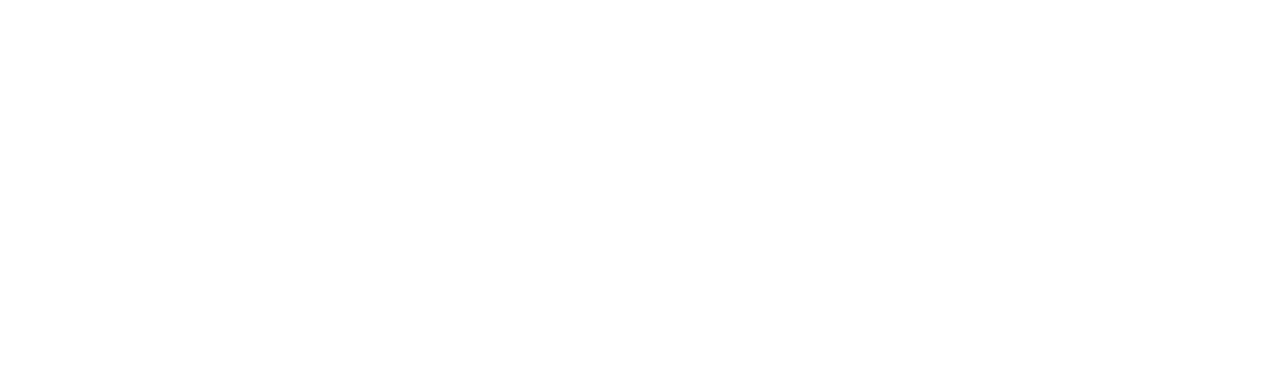
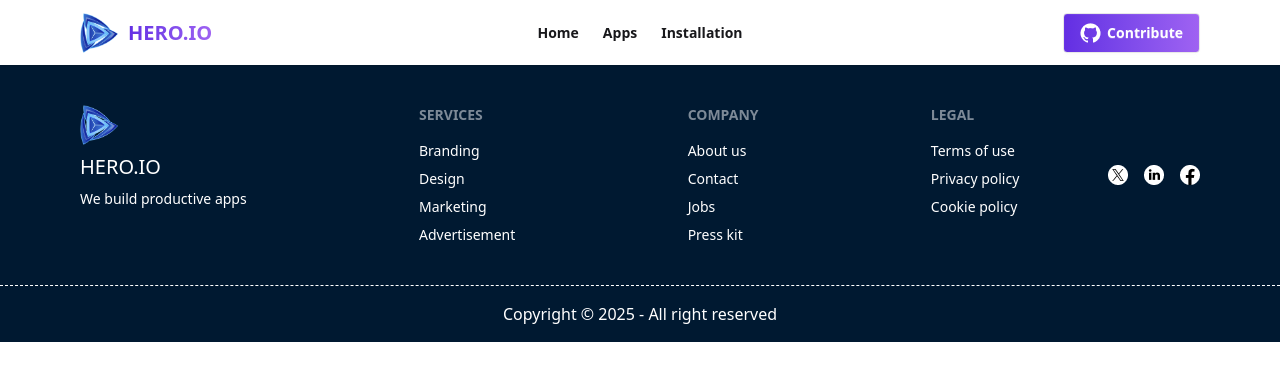
Before and after one commit to didarulshahriar37/Hero-Apps, a React (Vite) app: page / in a window 1280 px wide. Shown: the top 380 px of the page. Built offline with nearby package versions, Linux system fonts and the light colour scheme.

Commit message:
added navbar and footer

```diff
--- a/src/Routes/Routes.jsx
+++ b/src/Routes/Routes.jsx
@@ -2,11 +2,12 @@
 import { createBrowserRouter } from "react-router";
 import Home from '../Pages/Home/Home';
 import ErrorPage from '../Pages/ErrorPage/ErrorPage';
+import Root from '../Pages/Root/Root';
 
 export const router = createBrowserRouter([
   {
     path: "/",
-    Component: Home,
+    Component: Root,
     errorElement: <ErrorPage></ErrorPage>,
     children:[
 
--- a/src/components/Footer/Footer.jsx
+++ b/src/components/Footer/Footer.jsx
@@ -1,9 +1,55 @@
 import React from 'react';
+import logo from '../../assets/logo.png';
+import x from '../../assets/x.png';
+import linkedIn from '../../assets/linkedIn.png';
+import fb from '../../assets/fb.png';
 
 const Footer = () => {
     return (
         <div>
-
+            <footer className="footer sm:footer-horizontal bg-[#001931] text-base-content p-10 border-b-1 border-dashed border-white px-20">
+                <aside>
+                    <img className='w-10 h-10' src={logo} alt="" />
+                    <p className='text-xl text-white'>HERO.IO</p>
+                    <p className='text-md text-white'>We build productive apps</p>
+                </aside>
+                <nav className='md:ml-30'>
+                    <h6 className="footer-title text-gray-300 font-bold">Services</h6>
+                    <a className="link link-hover text-white">Branding</a>
+                    <a className="link link-hover text-white">Design</a>
+                    <a className="link link-hover text-white">Marketing</a>
+                    <a className="link link-hover text-white">Advertisement</a>
+                </nav>
+                <nav className='md:ml-30'>
+                    <h6 className="footer-title text-gray-300 font-bold">Company</h6>
+                    <a className="link link-hover text-white">About us</a>
+                    <a className="link link-hover text-white">Contact</a>
+                    <a className="link link-hover text-white">Jobs</a>
+                    <a className="link link-hover text-white">Press kit</a>
+                </nav>
+                <nav className='md:ml-30'>
+                    <h6 className="footer-title text-gray-300 font-bold">Legal</h6>
+                    <a className="link link-hover text-white">Terms of use</a>
+                    <a className="link link-hover text-white">Privacy policy</a>
+                    <a className="link link-hover text-white">Cookie policy</a>
+                </nav>
+                <nav className="grid-flow-col gap-4 md:place-self-center md:justify-self-end">
+                    <a>
+                       <img src={x} alt="" />
+                    </a>
+                    <a>
+                        <img src={linkedIn} alt="" />
+                    </a>
+                    <a>
+                        <img src={fb} alt="" />
+                    </a>
+                </nav>
+            </footer>
+            <footer className="bg-[#001931] text-white items-center text-center p-4">
+                <aside className="grid-flow-col items-center">
+                    <p>Copyright © {new Date().getFullYear()} - All right reserved</p>
+                </aside>
+            </footer>
         </div>
     );
 };
--- a/src/components/Header/Navbar.jsx
+++ b/src/components/Header/Navbar.jsx
@@ -1,9 +1,35 @@
 import React from 'react';
+import gitImg from '../../assets/github.png';
+import heroLogo from '../../assets/logo.png';
 
 const Navbar = () => {
     return (
-        <div>
-
+        <div className="navbar bg-base-100 shadow-sm md:px-20 px-5">
+            <div className="navbar-start">
+                <div className="dropdown">
+                    <div tabIndex={0} role="button" className="btn btn-ghost lg:hidden">
+                        <svg xmlns="http://www.w3.org/2000/svg" className="h-5 w-5" fill="none" viewBox="0 0 24 24" stroke="currentColor"> <path strokeLinecap="round" strokeLinejoin="round" strokeWidth="2" d="M4 6h16M4 12h8m-8 6h16" /> </svg>
+                    </div>
+                    <ul
+                        tabIndex="-1"
+                        className="menu menu-sm dropdown-content bg-base-100 rounded-box z-1 mt-3 w-52 p-2 shadow font-semibold">
+                        <li><a>Home</a></li>
+                        <li><a>Apps</a></li>
+                        <li><a>Installation</a></li>
+                    </ul>
+                </div>
+                <a className="flex items-center gap-2 hover:cursor-pointer"><img className='w-10 h-10' src={heroLogo} alt="" /> <h3 className='text-xl text-transparent font-semibold bg-clip-text bg-gradient-to-r from-[#632EE3] to-[#9F62F2]'>HERO.IO</h3></a>
+            </div>
+            <div className="navbar-center hidden lg:flex">
+                <ul className="menu menu-horizontal px-1 font-semibold">
+                    <li><a>Home</a></li>
+                    <li><a>Apps</a></li>
+                    <li><a>Installation</a></li>
+                </ul>
+            </div>
+            <div className="navbar-end">
+                <a className="btn bg-gradient-to-r from-[#632EE3] to-[#9F62F2] text-white font-semibold" href='https://github.com/didarulshahriar37'><img src={gitImg} alt="" /> Contribute</a>
+            </div>
         </div>
     );
 };
```
Also changed, not shown: 1 other file (tests, documents, lock files or other folders).
